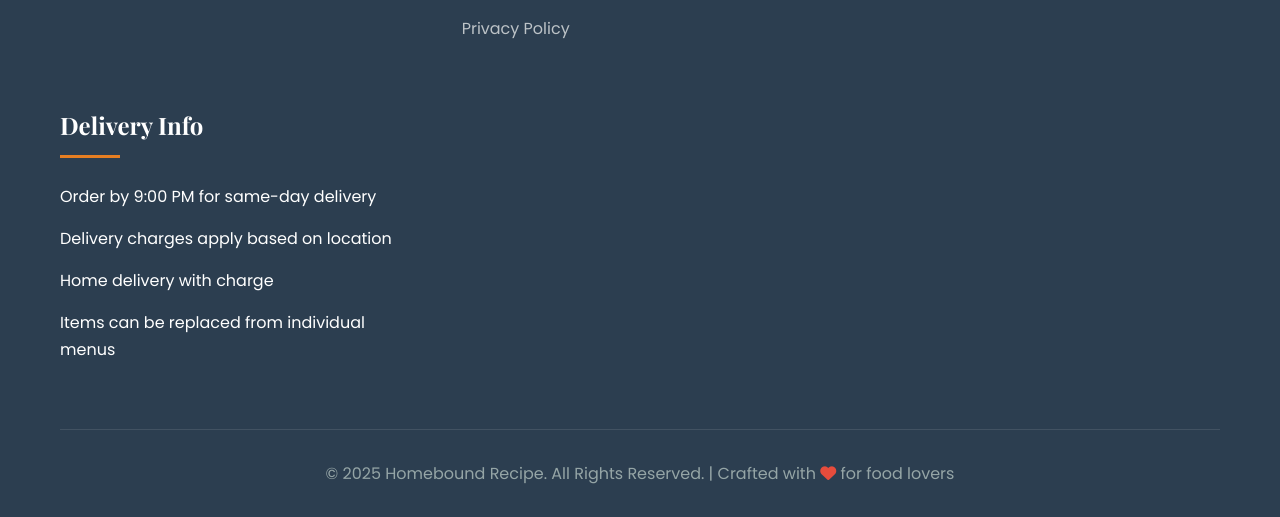
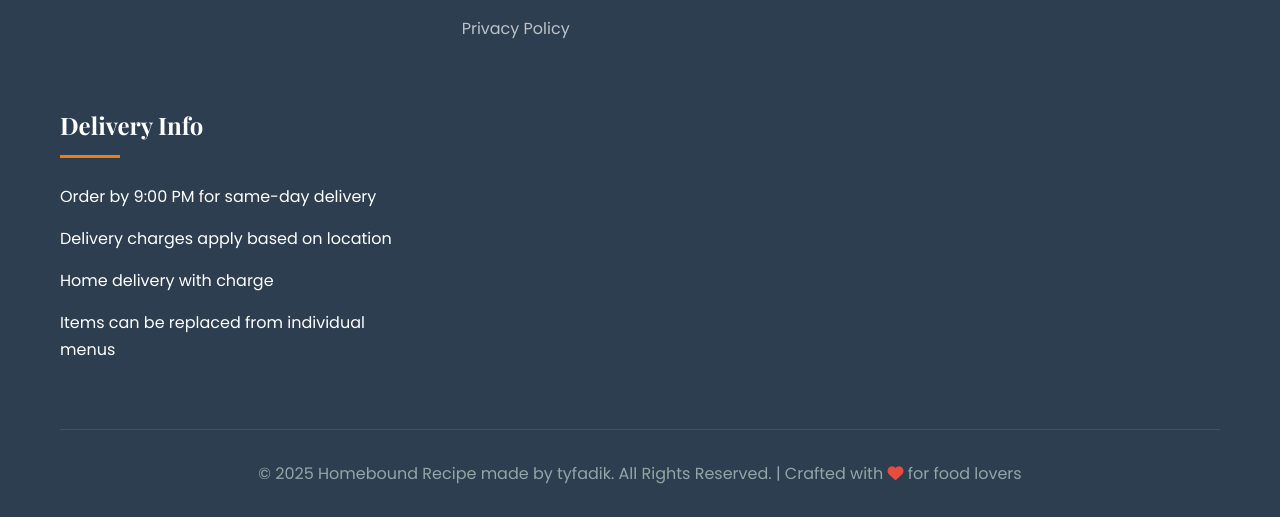
Before and after one commit to Aishajamaljeniya/HomeBound_Aisha, a plain HTML site: page index.html in a window 1280 px wide. Shown: the part 6356-6873 px from the top of the page. Drawn offline with nearby package versions, Linux system fonts and the light colour scheme.

Commit message:
Update index.html

```diff
--- a/index.html
+++ b/index.html
@@ -1118,7 +1118,7 @@
             </div>
 
             <div class="copyright">
-                <p>&copy; 2025 Homebound Recipe. All Rights Reserved. | Crafted with <i class="fas fa-heart" style="color: var(--accent);"></i> for food lovers</p>
+                <p>&copy; 2025 Homebound Recipe made by tyfadik. All Rights Reserved. | Crafted with <i class="fas fa-heart" style="color: var(--accent);"></i> for food lovers</p>
             </div>
         </div>
     </footer>
```
